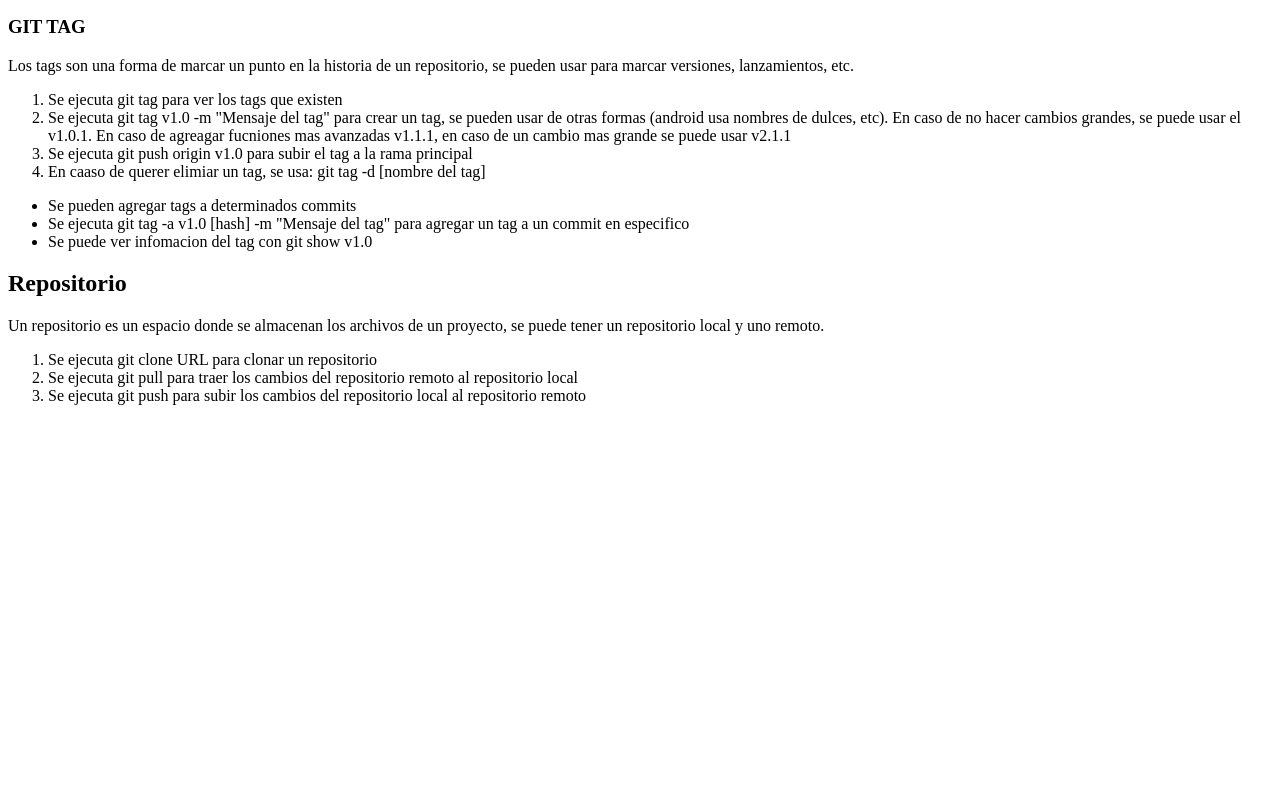
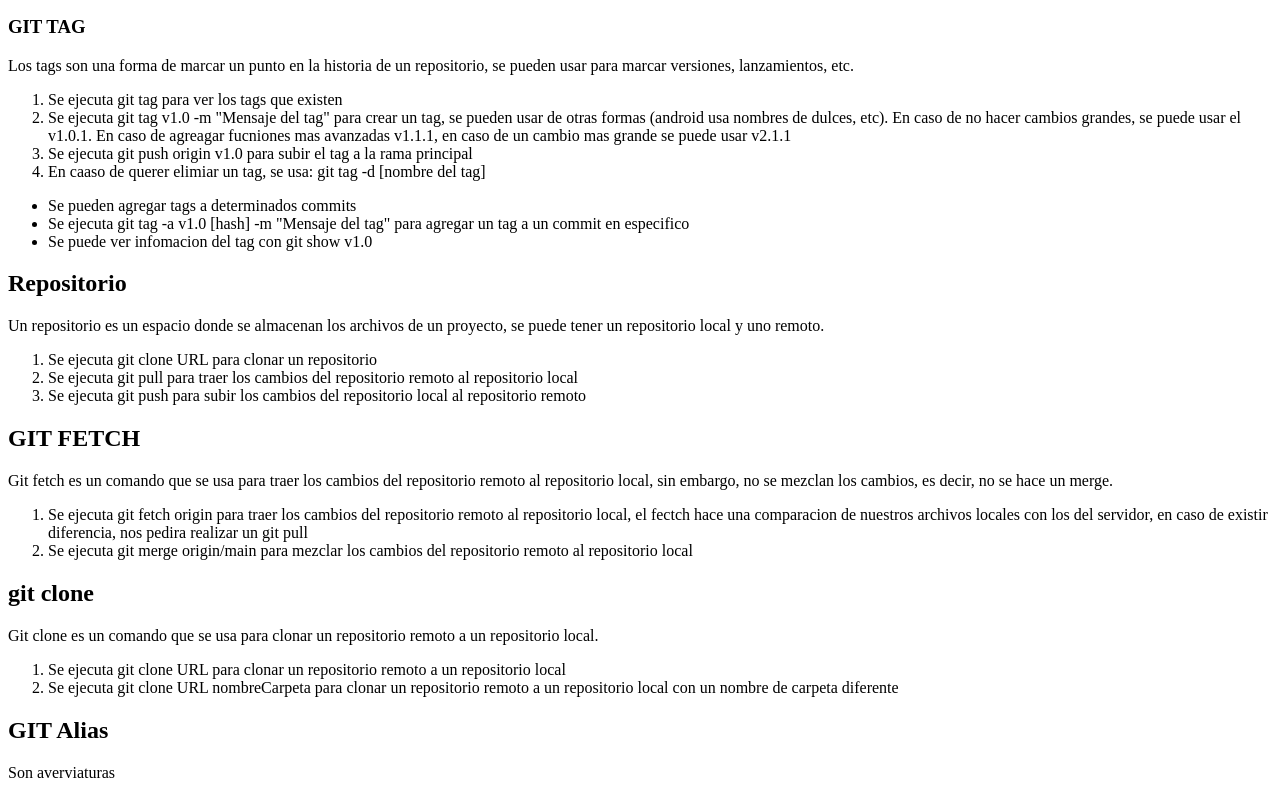
Before and after one commit to AcTuki07/inicios-git, a plain HTML site: page index.html in a window 1280 px wide. Shown: the part 1257-2055 px from the top of the page. Before the commit the page ends 1678 px from the top, so only its background shows below. Drawn offline with Linux system fonts and the light colour scheme.

Commit message:
Se agrega mas info de git

```diff
--- a/index.html
+++ b/index.html
@@ -164,7 +164,8 @@
         <section>
             <h2>Repositorio</h2>
             <p>
-                Un repositorio es un espacio donde se almacenan los archivos de un proyecto, se puede tener un repositorio
+                Un repositorio es un espacio donde se almacenan los archivos de un proyecto, se puede tener un
+                repositorio
                 local y uno remoto.
             </p>
             <ol>
@@ -173,9 +174,44 @@
                 <li>Se ejecuta git push para subir los cambios del repositorio local al repositorio remoto</li>
         </section>
 
+        <section>
+            <h2>GIT FETCH</h2>
+            <p>
+                Git fetch es un comando que se usa para traer los cambios del repositorio remoto al repositorio local,
+                sin
+                embargo, no se mezclan los cambios, es decir, no se hace un merge.
+            </p>
+            <ol>
+                <li>Se ejecuta git fetch origin para traer los cambios del repositorio remoto al repositorio local, el
+                    fectch hace una comparacion de nuestros archivos locales con los del servidor, en caso de existir
+                    diferencia, nos pedira realizar un git pull </li>
+                <li>Se ejecuta git merge origin/main para mezclar los cambios del repositorio remoto al repositorio
+                    local</li>
+        </section>
+
+        <section>
+            <h2>git clone</h2>
+            <p>
+                Git clone es un comando que se usa para clonar un repositorio remoto a un repositorio local.
+            </p>
+            <ol>
+                <li>Se ejecuta git clone URL para clonar un repositorio remoto a un repositorio local</li>
+                <li>Se ejecuta git clone URL nombreCarpeta para clonar un repositorio remoto a un repositorio local con
+                    un nombre de carpeta diferente</li:>
+        </section>
+
+        <section>
+            <h2>GIT Alias</h2>
+            <p>
+                Son averviaturas
+            </p>
+        </section>
+
     </main>
 
 
 </body>
 
 </html>
+
+<ol>
```
